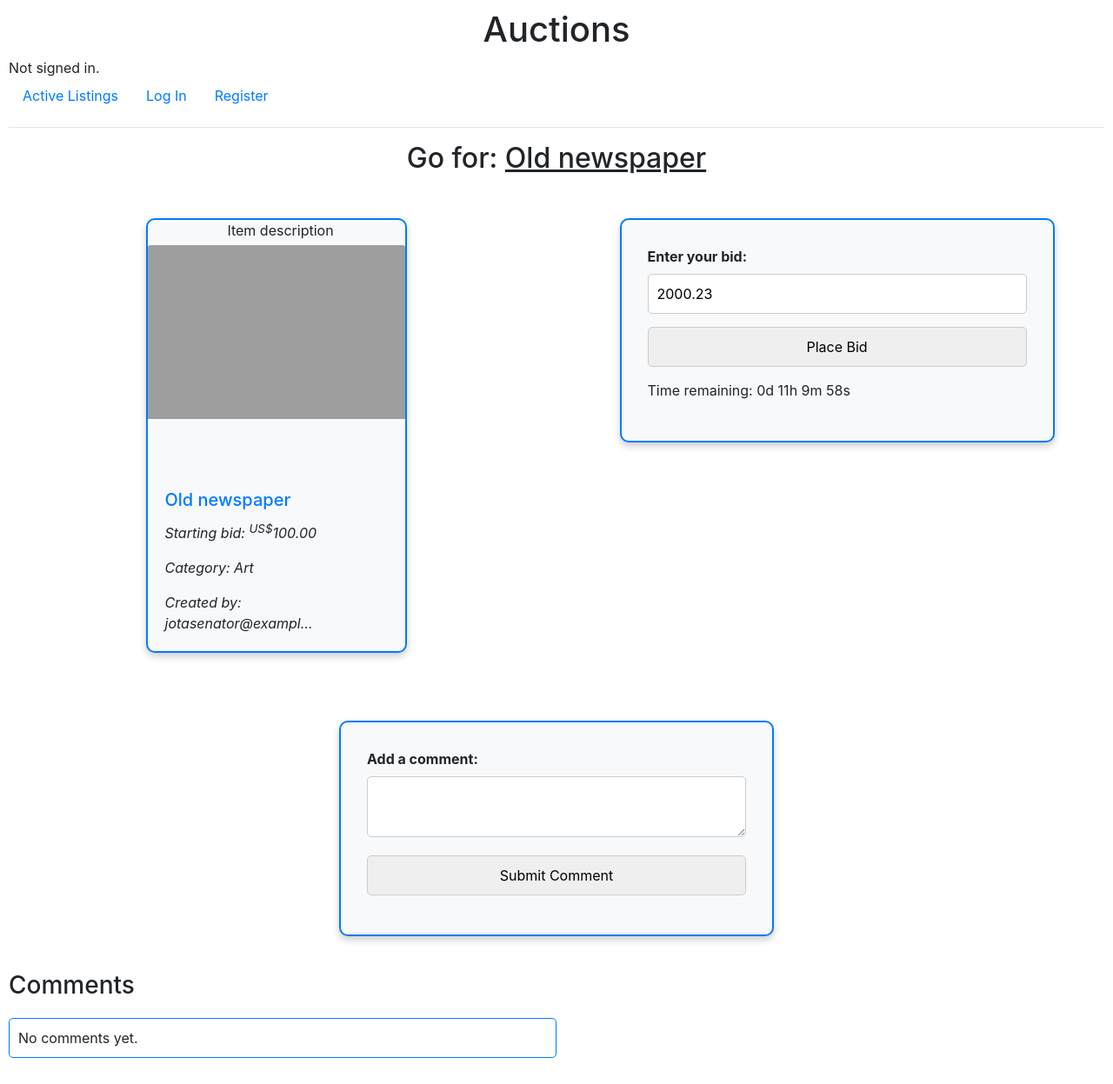
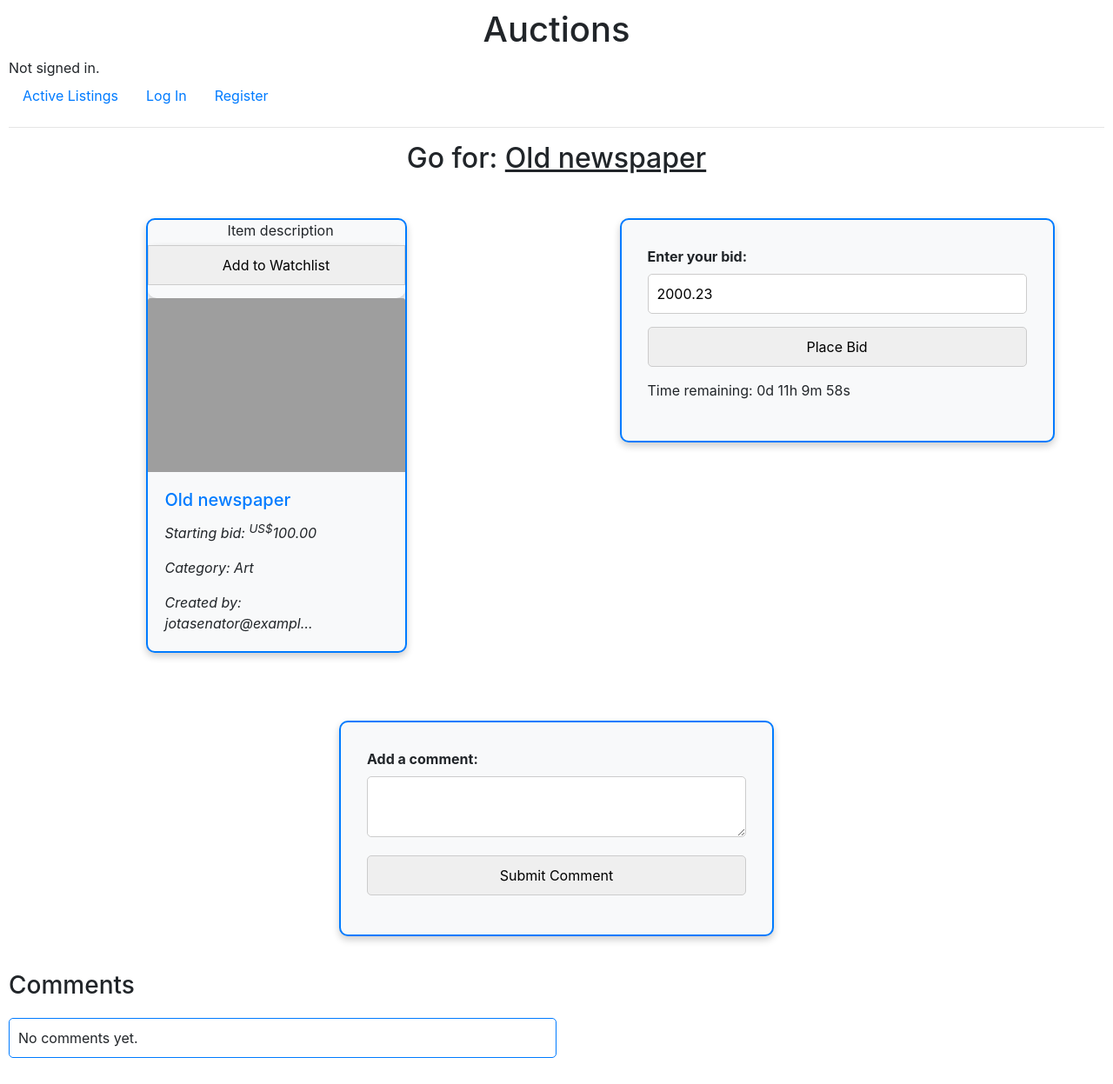
Before and after one commit to jotasenator/project2, a Django app: page /listing/10 in a window 1280 px wide. Shown: the whole page at 87% size. Run offline with Django 3.2, Linux system fonts and the light colour scheme; data comes from the database, SQL or seed files in the repository; both versions use the stored data as it was after the commit; data that the repository does not hold is empty; some libraries are stand-ins or nearby versions; grey boxes are pictures that could not be loaded.

Commit message:
Remove/Add item to watchlist from listing/listing_id

```diff
--- a/auctions/templates/auctions/listing.html
+++ b/auctions/templates/auctions/listing.html
@@ -7,6 +7,17 @@
   <div class="col-md-6">
     <div class="card mb-3 mx-auto mb-5">
       <div class="card-description" data-description="{{ listing.description }}">Item description</div>
+      <div>
+
+        <form class="border-0 p-0 br-0" method="post" action="{% url 'toggle_watchlist' listing.id %}">
+          {% csrf_token %}
+          {% if listing in watchlist %}
+          <input class="rounded-0 watchlist-button" type="submit" value="Remove from Watchlist" />
+          {% else %}
+          <input class="rounded-0 watchlist-button" type="submit" value="Add to Watchlist" />
+          {% endif %}
+        </form>
+      </div>
       <img src="{{ listing.image_url }}" class="card-img-top" alt="{{ listing.title }}" />
       <div class="card-body">
         <h5 class="card-title">{{ listing.title }}</h5>
--- a/auctions/views.py
+++ b/auctions/views.py
@@ -156,6 +156,16 @@ def get_winner(listing):
 def listing(request, listing_id):
     listing = Listing.objects.get(id=listing_id)
 
+    # Get the user's watchlist
+    if request.user.is_authenticated:
+        watchlist = Watchlist.objects.filter(user=request.user).first()
+        if watchlist:
+            watchlist_listings = watchlist.listings.all()
+        else:
+            watchlist_listings = []
+    else:
+        watchlist_listings = []
+
     if request.method == "POST":
         # Check which form was submitted
         form_type = request.POST.get("form_type")
@@ -224,6 +234,7 @@ def listing(request, listing_id):
             "current_highest_bid_amount": current_highest_bid_amount,
             "bid_difference": bid_difference,
             "comments": comments,
+            "watchlist": watchlist_listings,
         },
     )
 
```
Also changed, not shown: db.sqlite3.
